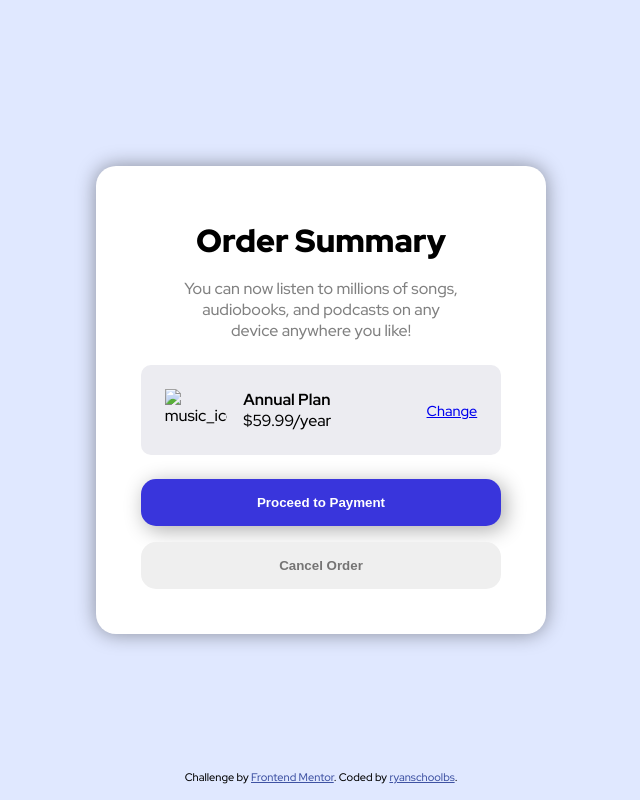
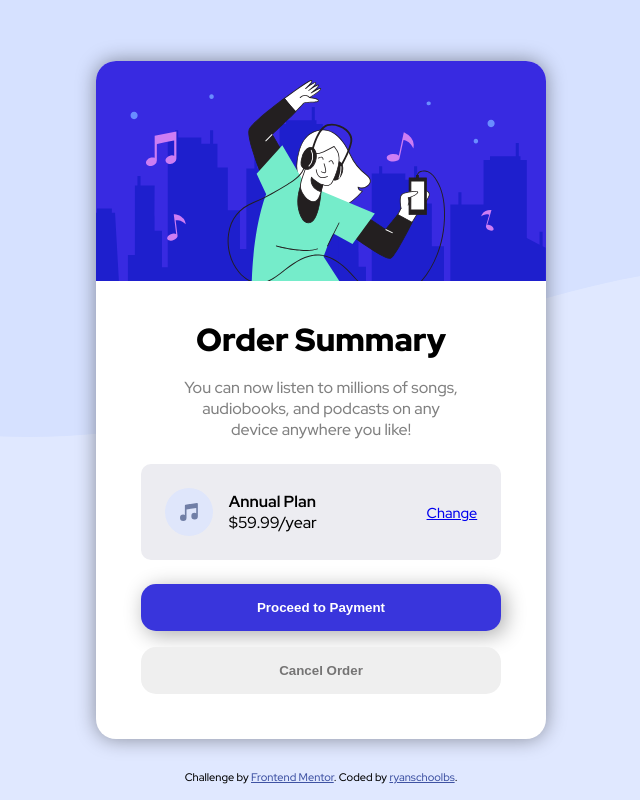
Before and after one commit to ryanschoolbs/order-summary-component, a plain HTML site: page index.html in a window 1280 px wide. Shown: the whole page, without its empty margins (319-959 px from the left). Drawn offline with Linux system fonts and the light colour scheme; the site is published under a folder, as on GitHub Pages, so addresses that start at the root find nothing.

Commit message:
img fixed

```diff
--- a/index.html
+++ b/index.html
@@ -17,7 +17,7 @@
    </head>
    <body>
       <main class="card">
-         <img src="/images/illustration-hero.svg" alt="" class="hero-img" />
+         <img src="./images/illustration-hero.svg" alt="" class="hero-img" />
          <div class="content">
             <h1>Order Summary</h1>
             <p>
@@ -25,7 +25,7 @@
                on any device anywhere you like!
             </p>
             <div class="plan">
-               <img src="/images/icon-music.svg" alt="music_icon" />
+               <img src="./images/icon-music.svg" alt="music_icon" />
 
                <div class="plan-desc">
                   <h4>Annual Plan</h4>
--- a/style.css
+++ b/style.css
@@ -9,7 +9,7 @@
 body {
    font-family: "Red Hat Display", sans-serif;
    font-size: 1rem;
-   background-image: url("/images/pattern-background-desktop.svg");
+   background-image: url("./images/pattern-background-desktop.svg");
    background-repeat: no-repeat;
    background-color: hsl(225, 100%, 94%);
    display: flex;
```
